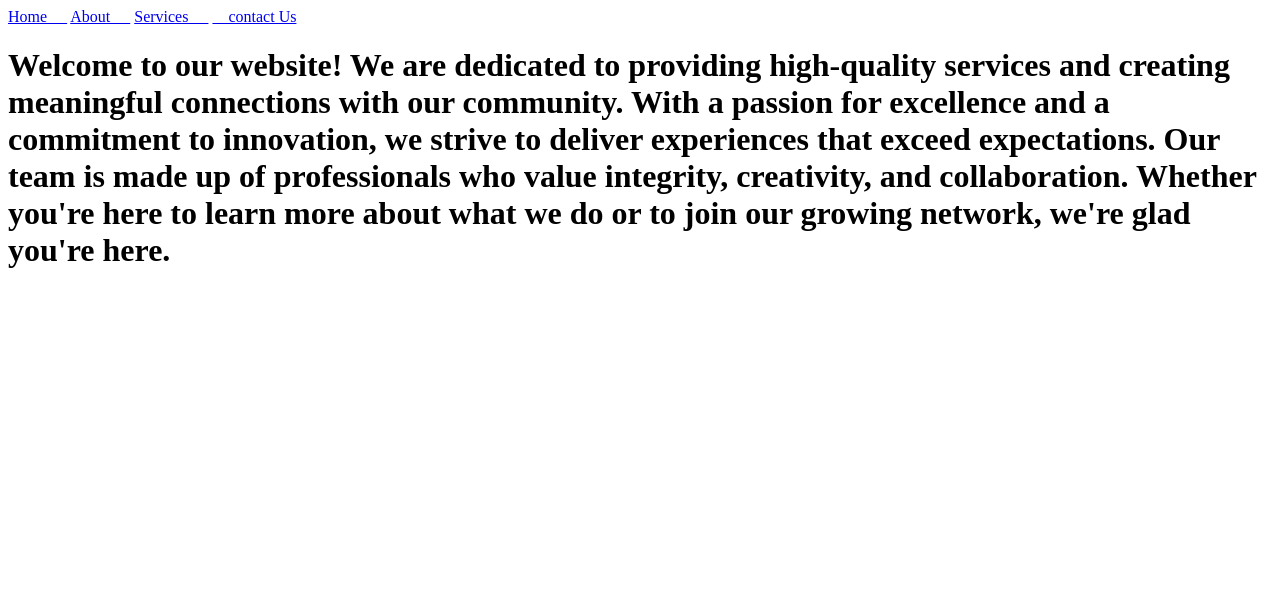
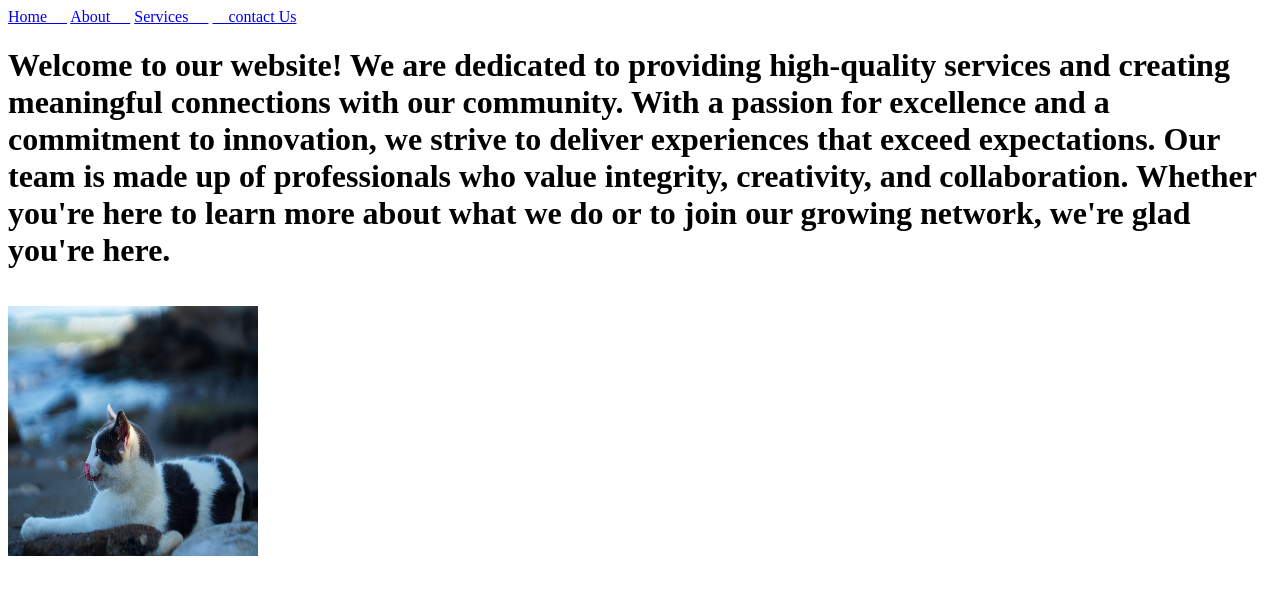
Before and after one commit to Jayu3280/learning_html, a plain HTML site: page about.html in a window 1280 px wide. Drawn offline with Linux system fonts and the light colour scheme.

Commit message:
add to image

```diff
--- a/about.html
+++ b/about.html
@@ -16,5 +16,10 @@
     </header>
 
    <h1>Welcome to our website! We are dedicated to providing high-quality services and creating meaningful connections with our community. With a passion for excellence and a commitment to innovation, we strive to deliver experiences that exceed expectations. Our team is made up of professionals who value integrity, creativity, and collaboration. Whether you're here to learn more about what we do or to join our growing network, we're glad you're here.<h/1>
+    <br><br>
+
+    <picture>
+        <img src="images/cat.jpg" alt="Here cat image" width="250" height="250"/>
+    </picture>
 </body>
 </html>
```
